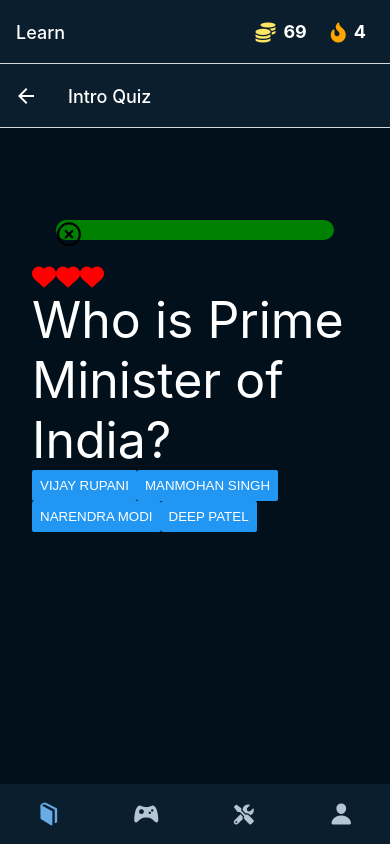
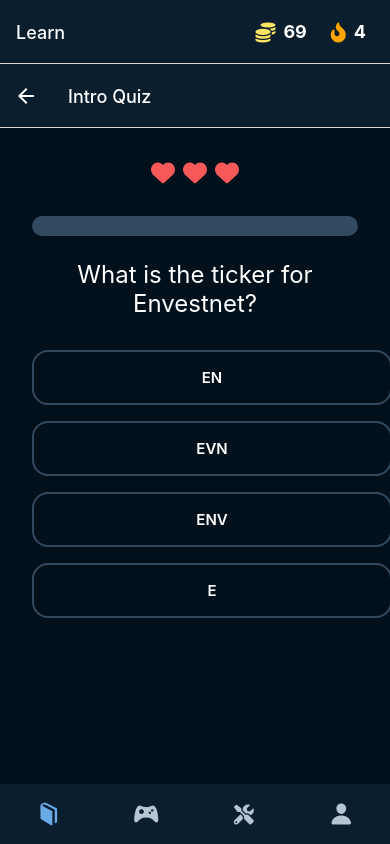
Before and after one commit to underwoodbrady/react-financial-education, a React Native app: screen /Learn in a window 390 px wide. Both pictures are taken after a click on the element 195 px from the left and 411 px from the top of the page. Built offline with nearby package versions, Linux system fonts and the light colour scheme.

Commit message:
changed styling for quiz and changed data a bit

```diff
--- a/Data/IntroQuizData.js
+++ b/Data/IntroQuizData.js
@@ -1,25 +1,25 @@
 const questions = [
     {
-      questionText: 'Who is Prime Minister of India?',
+      questionText: 'What is the ticker for Envestnet?',
       questionAnsweredRight: 0,
       answerOptions: [
-        { answerText: 'Vijay Rupani', isCorrect: false },
-        { answerText: 'Manmohan singh', isCorrect: false },
-        { answerText: 'Narendra Modi', isCorrect: true },
-        { answerText: 'Deep Patel', isCorrect: false },
+        { answerText: 'EN', isCorrect: false },
+        { answerText: 'EVN', isCorrect: false },
+        { answerText: 'ENV', isCorrect: true },
+        { answerText: 'E', isCorrect: false },
       ],
     },
     {
-      questionText: 'Who is CEO of Apple?',
+      questionText: 'Who is CEO of EnvestNet?',
       questionAnsweredRight: 0,
       answerOptions: [
-        { answerText: 'Tim Cook', isCorrect: true },
-        { answerText: 'Ratan Tata', isCorrect: false },
-        { answerText: 'Mukesh Ambani', isCorrect: false },
+        { answerText: 'Bill Crager', isCorrect: true },
+        { answerText: 'Tim Cook', isCorrect: false },
+        { answerText: 'Elon Musk', isCorrect: false },
       ],
     },
     {
-      questionText: 'who is richest person in the world?',
+      questionText: 'Who is richest person in the world?',
       questionAnsweredRight: 0,
       answerOptions: [
         { answerText: 'Jeff Bezos', isCorrect: false },
@@ -29,13 +29,21 @@
       ],
     },
     {
-      questionText: 'how many people work at envestnet?',
+      questionText: 'How many people work at envestnet?',
       questionAnsweredRight: 0,
       answerOptions: [
-        { answerText: '120', isCorrect: false },
-        { answerText: '183', isCorrect: false },
-        { answerText: '170', isCorrect: false },
-        { answerText: '195', isCorrect: true },
+        { answerText: '5,174', isCorrect: false },
+        { answerText: '3,516', isCorrect: false },
+        { answerText: '3,920', isCorrect: false },
+        { answerText: '4,250', isCorrect: true },
+      ],
+    },
+    {
+      questionText: 'Is the sky blue?',
+      questionAnsweredRight: 0,
+      answerOptions: [
+        { answerText: 'False', isCorrect: false },
+        { answerText: 'True', isCorrect: true },
       ],
     },
   ]
--- /dev/null
+++ b/components/learn/QuizButton.js
@@ -0,0 +1,32 @@
+import { Text, View, Image, StyleSheet, Pressable } from 'react-native';
+
+const QuizButton = ({text = "ButtonText", icon, onPress}) => (
+	<Pressable style={({ pressed }) => [
+        {
+          backgroundColor: pressed
+            ? '#122533'
+            : 'transparent'
+        },
+        styles.container
+      ]} onPress={onPress}>
+        <Text style={styles.text}>{text}</Text>
+	</Pressable>
+);
+
+const styles = StyleSheet.create({
+	container:{
+        width:360,
+        borderWidth: 2,
+		borderColor: '#324A60',
+		borderRadius: 16,
+		padding: 16,
+    },
+    text:{
+        color:"white",
+        textAlign: "center",
+        fontWeight:"600",
+        fontSize:15,
+    }
+});
+
+export default QuizButton;
--- a/components/learn/QuizHeader.js
+++ b/components/learn/QuizHeader.js
@@ -7,9 +7,6 @@
 	<View style={styles.container}>
 			<View style={styles.progressBar}>
 				<View style={[styles.progressBarFull, {width: score / numQuestions *100 + "%"}]}>
-					<TouchableOpacity onPress={()=>{alert("you clicked me")}}>
-						<Feather name="x-circle" size={26} color="black" />
-        			</TouchableOpacity>
 				</View>
 			</View>
 	</View>
@@ -18,13 +15,13 @@
 
 const styles = StyleSheet.create({
 	container: {
-		padding: 24,
-		paddingTop: 48,
+		marginTop:8,
+		marginBottom:16,
 		width: '100%',
 	},
 
 	progressBar: {
-		backgroundColor: 'green',
+		backgroundColor: '#324A60',
 		borderRadius: 100,
 		width: '100%',
 		marginTop:12,
@@ -35,7 +32,7 @@
 		position: "absolute",
 		height: '100%',
 		borderRadius: 240,
-		backgroundColor: 'orange',
+		backgroundColor: '#69ABE6',
 	},
 });
 
--- a/screens/IntroQuiz.js
+++ b/screens/IntroQuiz.js
@@ -3,18 +3,16 @@
 import { Button, Text, View, StyleSheet } from 'react-native';
 import CustomText from '../components/CustomText';
 import Svg, { Rect, Circle } from 'react-native-svg';
-import QuizHeader from "../components/learn/QuizHeader";
+import QuizHeader from '../components/learn/QuizHeader';
+import QuizButton from '../components/learn/QuizButton';
 import { AntDesign } from '@expo/vector-icons';
 
-
-
 const Quiz = () => {
-
-const [currentQuestion, setCurrentQuestion] = useState(0)
-const [showScore, setShowScore] = useState(false)
-const [score, setScore] = useState(0)
-const numQuestions = questions.length
-const [numIncorrect,setIncorrect] = useState(0)
+	const [currentQuestion, setCurrentQuestion] = useState(0);
+	const [showScore, setShowScore] = useState(false);
+	const [score, setScore] = useState(0);
+	const numQuestions = questions.length;
+	const [numIncorrect, setIncorrect] = useState(0);
 	//below is where we can add animations for correct/incorrect answers etc
 	const handleAnswerButtonClick = (isCorrect) => {
 		if (isCorrect === true) {
@@ -28,66 +26,92 @@
 
 		if (nextQuetions < questions.length) {
 			setCurrentQuestion(nextQuetions);
+		} else {
+			setShowScore(true);
 		}
-    else {
-      setShowScore(true)
-    }
-  }
+	};
 	//do open or closed hearts
-  const heartsIncorrect  = [
-    <View style={{flexDirection: 'row'}}>
-      <AntDesign name="heart" size={24} color="red" />
-      <AntDesign name="heart" size={24} color="red" />
-      <AntDesign name="heart" size={24} color="red" />
+	const heartsIncorrect = [
+		<View style={{ flexDirection: 'row' }}>
+			<AntDesign style={{marginLeft:4, marginRight:4}} name="heart" size={24} color="#F75959" />
+			<AntDesign  style={{marginLeft:4, marginRight:4}} name="heart" size={24} color="#F75959" />
+			<AntDesign  style={{marginLeft:4, marginRight:4}} name="heart" size={24} color="#F75959" />
 		</View>,
-    <View style={{flexDirection: 'row'}}>
-      <AntDesign name="heart" size={24} color="red" />
-      <AntDesign name="heart" size={24} color="red" />
-      <AntDesign name="hearto" size={24} color="red" />
+		<View style={{ flexDirection: 'row' }}>
+			<AntDesign  style={{marginLeft:4, marginRight:4}} name="heart" size={24} color="#F75959" />
+			<AntDesign  style={{marginLeft:4, marginRight:4}} name="heart" size={24} color="#F75959" />
+			<AntDesign  style={{marginLeft:4, marginRight:4}} name="hearto" size={24} color="#F75959" />
 		</View>,
-    <View style={{flexDirection: 'row'}}>
-      <AntDesign name="heart" size={24} color="red" />
-      <AntDesign name="hearto" size={24} color="red" />
-      <AntDesign name="hearto" size={24} color="red" />
-    </View> ]
+		<View style={{ flexDirection: 'row' }}>
+			<AntDesign  style={{marginLeft:4, marginRight:4}} name="heart" size={24} color="#F75959" />
+			<AntDesign  style={{marginLeft:4, marginRight:4}} name="hearto" size={24} color="#F75959" />
+			<AntDesign  style={{marginLeft:4, marginRight:4}} name="hearto" size={24} color="#F75959" />
+		</View>,
+	];
 
 	return (
-
-
 		<View style={styles.container}>
-    {showScore ?
-        <Text style={styles.scoreText}>You scored {score} out of {questions.length}</Text>
-        :
-        (
+			{showScore ? (
+				<Text style={styles.scoreText}>
+					You scored {score} out of {questions.length}
+				</Text>
+			) : (
 				<>
 					<View>
-            <View>{<QuizHeader score={score} numQuestions = {numQuestions}/>}</View>
+						<View style={styles.hearts}>
 							{heartsIncorrect[numIncorrect]}
-              <CustomText>{questions[currentQuestion].questionText}</CustomText>
 						</View>
-            <View className='answer-section'>
-                <Text>
+						<View>
 							{
-                  questions[currentQuestion].answerOptions.map((answerOptions) => (
-                    <Button title={answerOptions.answerText} onPress={() => handleAnswerButtonClick(answerOptions.isCorrect)} key={answerOptions.answerText}></Button>
-                  ))
+								<QuizHeader
+									score={score}
+									numQuestions={numQuestions}
+								/>
 							}
+						</View>
+						<Text style={styles.questionText}>
+							{questions[currentQuestion].questionText}
 						</Text>
 					</View>
+					<View>
+							{questions[currentQuestion].answerOptions.map(
+								(answerOptions) => (
+                  <View style={styles.questionButton}>
+                    <QuizButton text={answerOptions.answerText} onPress={() =>
+											handleAnswerButtonClick(
+												answerOptions.isCorrect
+											)}/>
+                      </View>
+								)
+							)}
+					</View>
 				</>
-        )
-    }
+			)}
 		</View>
 	);
-
-}
+};
 
 const styles = StyleSheet.create({
 	container: {
 		padding: 32,
 	},
-  scoreText:{
-    color:"white",
+	hearts: {
+		alignSelf: 'center',
+		marginBottom: 10,
+	},
+	questionText: {
+		color: 'white',
+		fontSize: 24,
+		textAlign: 'center',
+    marginTop:8,
+    marginBottom:24,
+	},
+  questionButton:{
+    marginTop:8,
+    marginBottom:8,
+  },
+	scoreText: {
+		color: 'white',
 	},
 });
 
```
Lines whose indentation alone changed are shown as unchanged.
